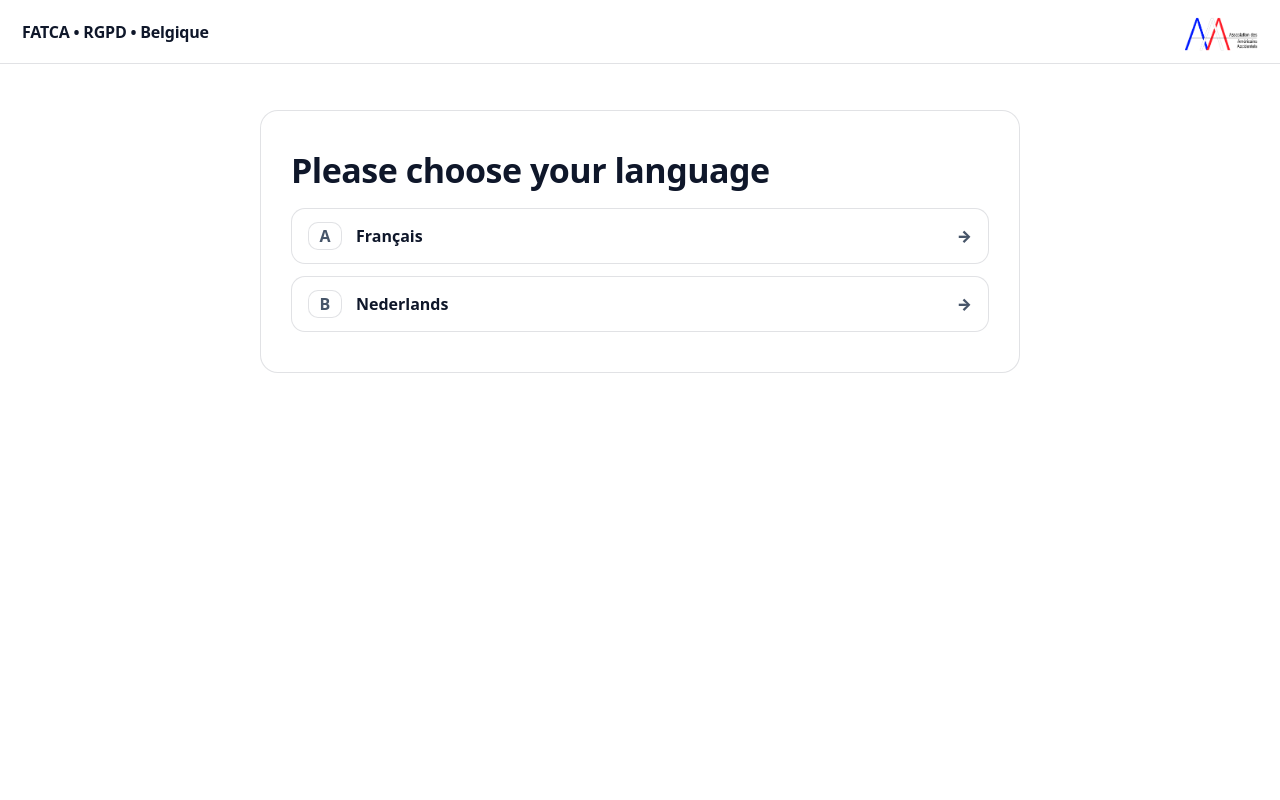
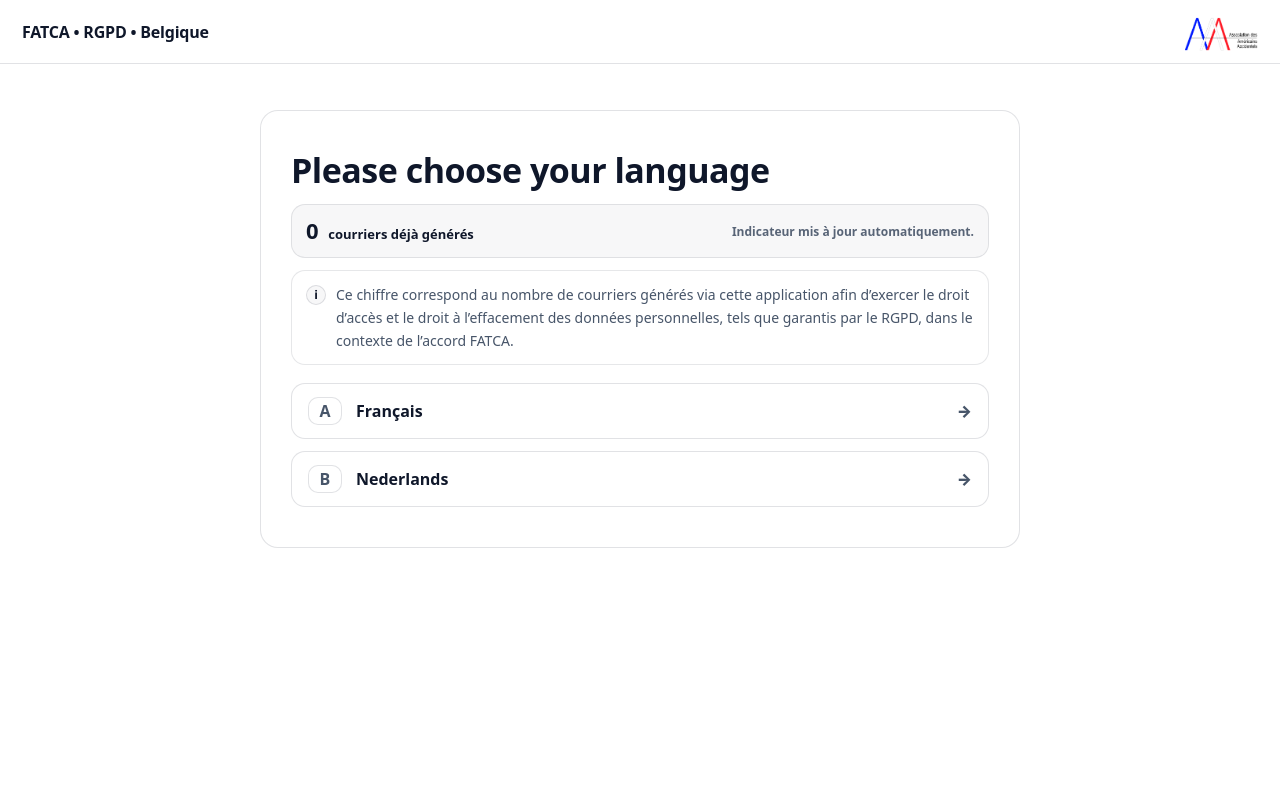
Before and after one commit to lehagrefabien-commits/fatca-application, a Flask app: page / in a window 1280 px wide. Run offline with Flask 3, Linux system fonts and the light colour scheme; some libraries are stand-ins or nearby versions.

Commit message:
Update lang_select.html

```diff
--- a/templates/lang_select.html
+++ b/templates/lang_select.html
@@ -3,7 +3,7 @@
 <head>
   <meta charset="utf-8">
   <meta name="viewport" content="width=device-width, initial-scale=1">
-  <title>Choix de langue – FATCA</title>
+  <title>Language – FATCA</title>
 
   <style>
     :root{
@@ -13,7 +13,6 @@
       --line: rgba(15, 23, 42, 0.12);
       --btn:#111827;
       --btnText:#ffffff;
-      --focus: rgba(99, 102, 241, 0.25);
     }
     *{ box-sizing:border-box; }
     body{
@@ -32,8 +31,18 @@
       padding: 0 22px;
       border-bottom: 1px solid var(--line);
     }
-    .brand{ font-weight:800; letter-spacing:-0.2px; }
-    .logo{ height:52px; width:auto; display:block; }
+    .brand{
+      font-weight:800;
+      letter-spacing:-0.2px;
+      color: var(--text);
+      text-decoration:none;
+    }
+    .logo{
+      height:52px;
+      width:auto;
+      display:block;
+    }
+    .logo-link{ display:inline-flex; align-items:center; }
 
     .wrap{
       max-width: 980px;
@@ -50,18 +59,94 @@
     }
 
     h1{
-      margin:0 0 10px 0;
+      margin:0 0 14px 0;
       font-size: clamp(24px, 3vw, 34px);
       line-height:1.15;
       letter-spacing:-0.5px;
     }
-    p{
-      margin: 0 0 18px 0;
-      color: var(--muted);
-      font-size: 16px;
-      line-height:1.7;
+
+    /* ===== Counter / explanation (premium “stat card”) ===== */
+    .impact{
+      margin: 10px 0 18px 0;
+      display: grid;
+      gap: 12px;
     }
 
+    .impact-card{
+      border: 1px solid rgba(15,23,42,0.10);
+      border-radius: 14px;
+      padding: 14px 14px;
+      background: rgba(15,23,42,0.03);
+      display:flex;
+      align-items:center;
+      justify-content:space-between;
+      gap: 14px;
+    }
+
+    .impact-kpi{
+      display:flex;
+      align-items:baseline;
+      gap: 10px;
+      min-width: 0;
+    }
+
+    .impact-number{
+      font-size: 22px;
+      font-weight: 900;
+      letter-spacing: -0.3px;
+      color: #0f172a;
+      line-height:1;
+    }
+
+    .impact-label{
+      font-size: 13px;
+      font-weight: 900;
+      color:#0f172a;
+      white-space: nowrap;
+    }
+
+    .impact-note{
+      font-size: 12px;
+      color: #475569;
+      font-weight: 700;
+      white-space: nowrap;
+      opacity: 0.9;
+    }
+
+    .impact-text{
+      max-width: 78ch;
+    }
+
+    .impact-pill{
+      display:flex;
+      gap: 10px;
+      align-items:flex-start;
+      padding: 12px 14px;
+      border-radius: 14px;
+      border: 1px solid rgba(15,23,42,0.10);
+      background: #ffffff;
+      color: #475569;
+      font-size: 14px;
+      line-height: 1.65;
+    }
+
+    .impact-icon{
+      display:inline-flex;
+      align-items:center;
+      justify-content:center;
+      width: 20px;
+      height: 20px;
+      border-radius: 999px;
+      border: 1px solid rgba(15,23,42,0.12);
+      background: rgba(15,23,42,0.03);
+      color:#0f172a;
+      font-weight: 900;
+      flex: 0 0 auto;
+      margin-top: 2px;
+      font-size: 12px;
+    }
+
+    /* ===== Language buttons ===== */
     .btn{
       display:flex;
       align-items:center;
@@ -99,38 +184,63 @@
 
     .list{ display:grid; gap: 12px; margin-top: 18px; }
 
-    .tip{
-      margin-top: 18px;
-      color: var(--muted);
-      font-size: 13px;
-      line-height:1.55;
-    }
-
     @media (max-width: 860px){
       .card{ padding: 32px 18px; }
+    }
+    @media (max-width: 640px){
+      .impact-card{
+        flex-direction: column;
+        align-items:flex-start;
+      }
+      .impact-note{
+        white-space: normal;
+      }
+      .impact-label{
+        white-space: normal;
+      }
     }
   </style>
 </head>
 
 <body>
   <div class="topbar">
-    <div class="brand">FATCA • RGPD • Belgique</div>
-    <img class="logo" src="/static/aaa-logo.png" alt="AAA">
+    <a class="brand" href="/">FATCA • RGPD • Belgique</a>
+    <a class="logo-link" href="/" aria-label="Retour à l’accueil">
+      <img class="logo" src="/static/aaa-logo.png" alt="AAA">
+    </a>
   </div>
 
   <div class="wrap">
     <div class="card">
-    <h1>Please choose your language</h1>
+      <h1>Please choose your language</h1>
 
+      {% if generated_count is defined %}
+      <div class="impact" id="impact">
+        <div class="impact-card">
+          <div class="impact-kpi">
+            <div class="impact-number">{{ generated_count }}</div>
+            <div class="impact-label" data-i18n="label"></div>
+          </div>
+          <div class="impact-note" data-i18n="note"></div>
+        </div>
+
+        <div class="impact-text">
+          <div class="impact-pill">
+            <span class="impact-icon">ℹ︎</span>
+            <span data-i18n="desc"></span>
+          </div>
+        </div>
+      </div>
+      {% endif %}
 
       <div class="list">
-        <a class="btn" href="/context/fr">
+        <a class="btn" href="/context/fr" onclick="localStorage.setItem('ui_lang','fr')">
           <span class="kbd">A</span>
           <span style="flex:1;">Français</span>
           <span class="arrow">→</span>
         </a>
 
-        <a class="btn" href="/context/nl">
+        <a class="btn" href="/context/nl" onclick="localStorage.setItem('ui_lang','nl')">
           <span class="kbd">B</span>
           <span style="flex:1;">Nederlands</span>
           <span class="arrow">→</span>
@@ -139,5 +249,40 @@
 
     </div>
   </div>
+
+  <script>
+    (function(){
+      var t = {
+        fr: {
+          label: "courriers déjà générés",
+          note: "Indicateur mis à jour automatiquement.",
+          desc: "Ce chiffre correspond au nombre de courriers générés via cette application afin d’exercer le droit d’accès et le droit à l’effacement des données personnelles, tels que garantis par le RGPD, dans le contexte de l’accord FATCA."
+        },
+        nl: {
+          label: "brieven reeds gegenereerd",
+          note: "Indicator wordt automatisch bijgewerkt.",
+          desc: "Dit cijfer geeft het aantal brieven weer dat via deze toepassing werd gegenereerd om het recht op inzage en het recht op gegevenswissing uit te oefenen, zoals gewaarborgd door de AVG, in het kader van de FATCA-overeenkomst."
+        }
+      };
+
+      // Langue affichée sur cette page :
+      // - si l’utilisateur a déjà cliqué FR/NL auparavant, on réutilise son choix
+      // - sinon, on prend la langue du navigateur (nl -> NL), sinon FR
+      var saved = localStorage.getItem("ui_lang");
+      var nav = (navigator.language || "").toLowerCase();
+      var lang = saved || (nav.startsWith("nl") ? "nl" : "fr");
+
+      var root = document.getElementById("impact");
+      if(!root) return;
+
+      root.querySelectorAll("[data-i18n]").forEach(function(el){
+        var k = el.getAttribute("data-i18n");
+        el.textContent = t[lang][k];
+      });
+
+      // Accessibilité : refléter la langue réelle
+      document.documentElement.setAttribute("lang", lang);
+    })();
+  </script>
 </body>
 </html>
```
